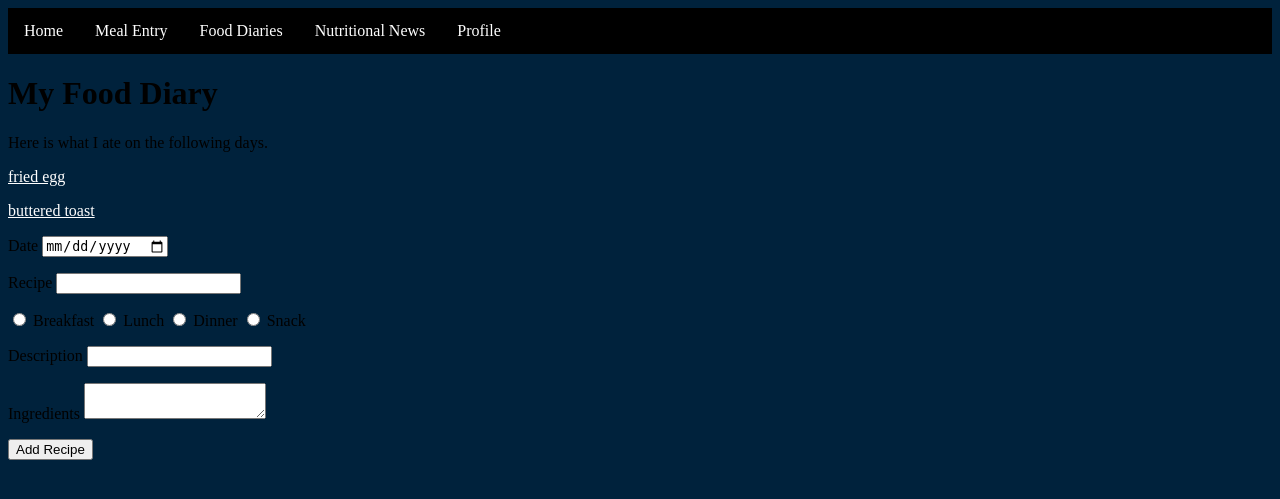
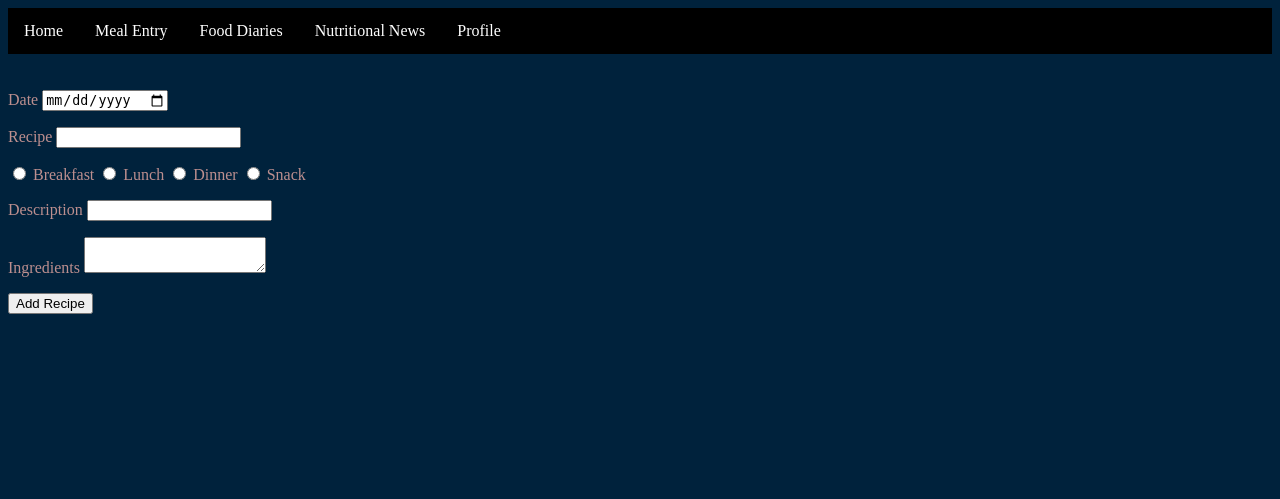
Before and after one commit to teresanguyen503/CS361-Portfolio-Project, a Flask app: page /mealEntry in a window 1280 px wide. Shown: the top 499 px of the page. Run offline with Flask 2, Linux system fonts and the light colour scheme; parts of the project's set-up code (start-up, migrations or seed data) failed here and were passed over.

Commit message:
Updated meal entries template

```diff
--- a/myapp/templates/base.html
+++ b/myapp/templates/base.html
@@ -67,6 +67,10 @@
             color: rosybrown;
         }
 
+        .meals label {
+            color: rosybrown;
+        }
+
 
     </style>
 </head>
--- a/myapp/templates/mealEntry.html
+++ b/myapp/templates/mealEntry.html
@@ -1,12 +1,14 @@
 {% extends "base.html" %}
 {% block content %}
-  <h1>My Food Diary</h1>
+  <!-- <h1>My Food Diary</h1>
   <p>Here is what I ate on the following days.</p>
   {% for id, name in template_recipes.items() %}
     <p><a href="{{ url_for('recipe', id=id) }}">{{ name }}</a></p>
-  {% endfor %}
+  {% endfor %} -->
 
-  <form action="/" method="POST">
+  <br>
+  <br>
+  <form class="meals" action="/" method="POST">
     {{ template_form.csrt_token }}
     {{ template_form.date.label }} {{template_form.date(class='datepicker')}} {{template_form.hidden_tag()}}
 
```
